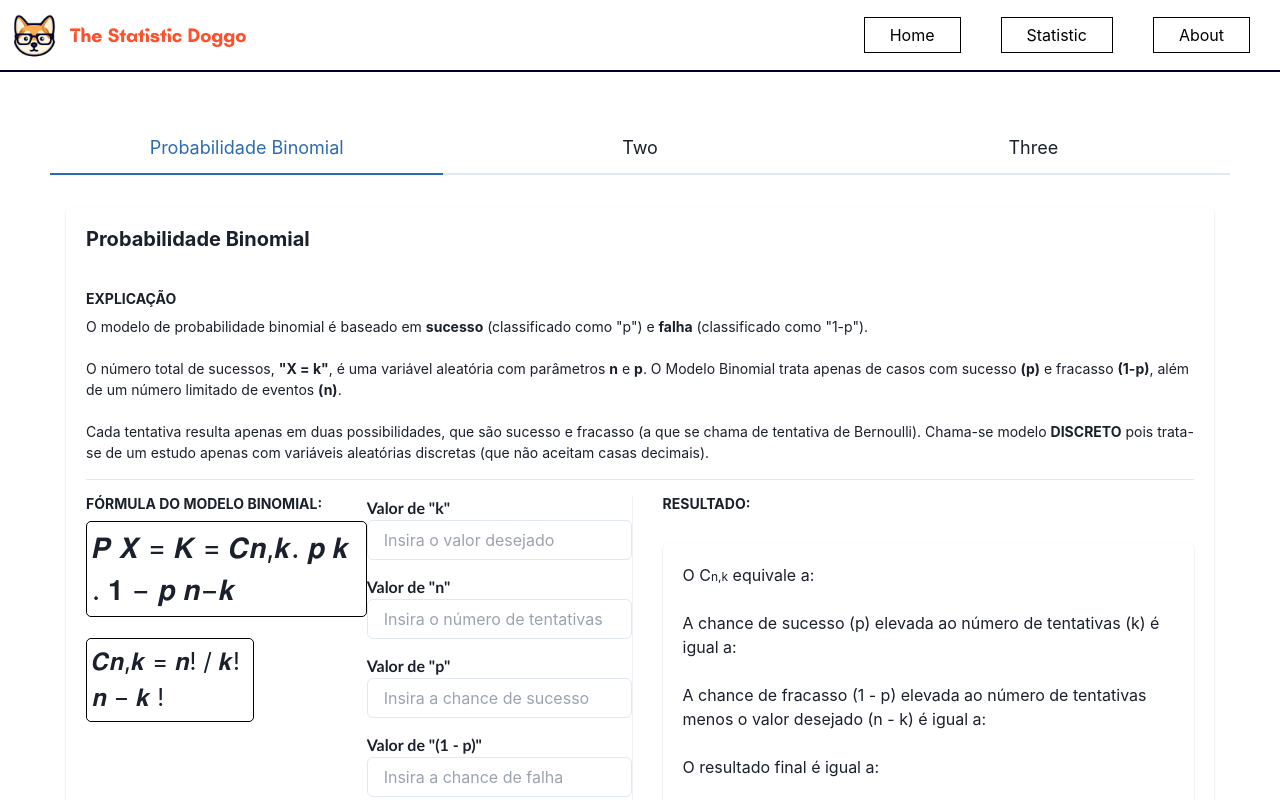
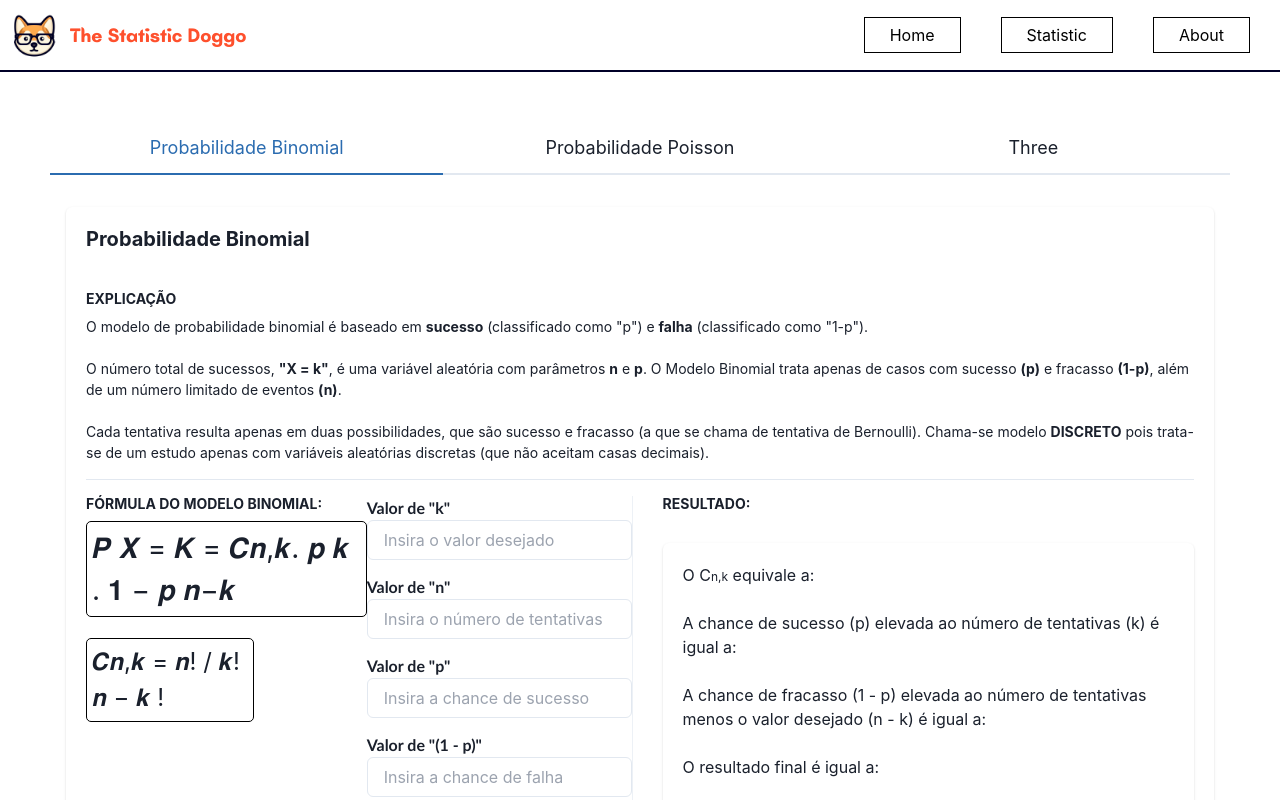
Before and after one commit to brenoocanha/the-statistic-doggo, a React (Create React App) app: page /statistic in a window 1280 px wide. Shown: the top 800 px of the page. Built offline with nearby package versions, Linux system fonts and the light colour scheme; a web font is replaced by a local one.

Commit message:
up code clear

```diff
--- /dev/null
+++ b/src/components/ProbabilidadePoisson.js
@@ -0,0 +1,9 @@
+import React, { useState } from 'react';
+import { Card, CardHeader, CardBody, Heading, Stack, Box, Text, StackDivider, Button, Input, useToast, Divider, Center } from '@chakra-ui/react';
+import { create, all } from 'mathjs';
+
+export default function ProbabilidadePoisson(){
+  return(
+    <h1>A</h1>
+  )
+}
--- a/src/pages/Statistic.js
+++ b/src/pages/Statistic.js
@@ -1,15 +1,8 @@
 import React from 'react';
-import { Link } from 'react-router-dom';
 import styled from 'styled-components';
 import { Tabs, TabList, TabPanels, Tab, TabPanel } from '@chakra-ui/react'
-import {
-  NumberInput,
-  NumberInputField,
-  NumberInputStepper,
-  NumberIncrementStepper,
-  NumberDecrementStepper,
-} from '@chakra-ui/react'
 import ProbabilidadeBinomial from '../components/ProbabilidadeBinomial';
+import ProbabilidadePoisson from '../components/ProbabilidadePoisson';
 
 
 const StyledTabs = styled(Tabs)`
@@ -37,7 +30,7 @@ function Statistic() {
     <StyledTabs isFitted colorscheme='' size='lg'>
       <TabList mb='1em'>
         <StyledTab>Probabilidade Binomial</StyledTab>
-        <StyledTab>Two</StyledTab>
+        <StyledTab>Probabilidade Poisson</StyledTab>
         <StyledTab>Three</StyledTab>
       </TabList>
       <StyledTabPanels>
@@ -47,7 +40,7 @@ function Statistic() {
 
         </StyledTabPanel>
         <StyledTabPanel>
-          <p>two!</p>
+          <ProbabilidadePoisson />
         </StyledTabPanel>
         <StyledTabPanel>
           <p>three!</p>
```
Also changed, not shown: src/components/ProbabilidadeBinomial.js (+1 -6 lines).
